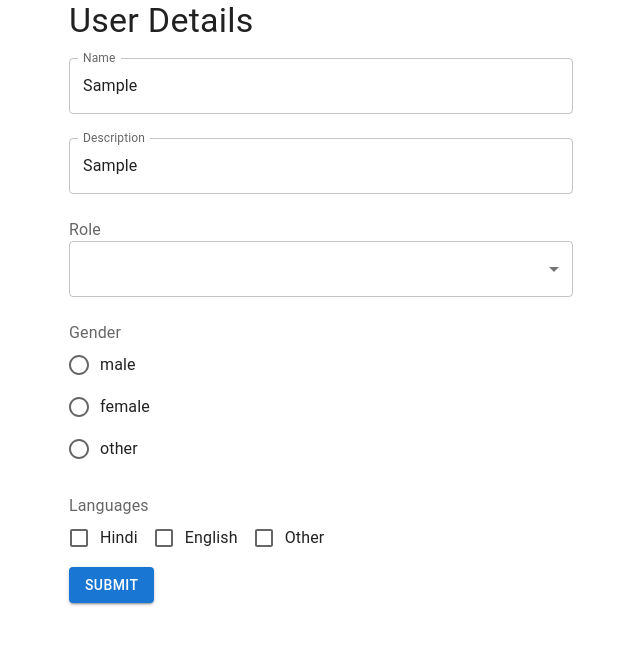
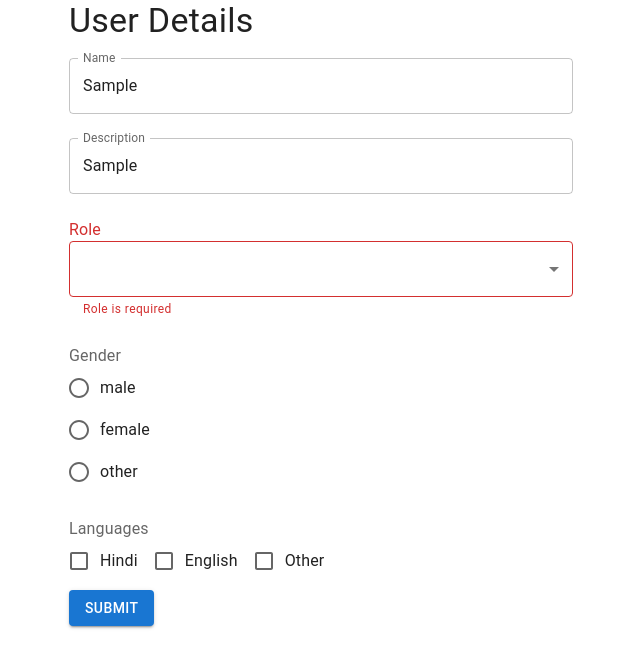
Before and after one commit to Ayuinfra/usefieldarray, a React (Create React App) app: page / in a window 1280 px wide. Both pictures are taken after typing "Sample", "Sample" into the empty fields and a click on the button "SUBMIT". Shown: the top 668 px of the page, without its empty margins (319-959 px from the left). Built offline with nearby package versions, Linux system fonts and the light colour scheme.

Commit message:
Role Updated

```diff
--- a/src/user/component_b/Component_B.tsx
+++ b/src/user/component_b/Component_B.tsx
@@ -2,7 +2,7 @@ import React from 'react';
 import { useForm, UseFormReturn } from 'react-hook-form';
 import { Button } from '@mui/material';
 import ControlledTextField from './ControlledTextField';
-import ControlledDropdown from './ControlledDropdown';
+import ControlledDropdown from './ControlledDropdown'; // Update the import based on your file structure
 import ControlledRadioGroup from './ControlledRadioGroup';
 import ControlledCheckboxGroup from './ControlledCheckBoxGroup';
 
@@ -22,8 +22,7 @@ const ComponentB: React.FC<ComponentBProps> = ({ onSubmit }) => {
   const {
     handleSubmit,
     control,
-    // eslint-disable-next-line no-empty-pattern
-    formState: { },
+    formState: { errors },
   }: UseFormReturn<FormValues> = useForm<FormValues>();
 
   return (
@@ -45,6 +44,8 @@ const ComponentB: React.FC<ComponentBProps> = ({ onSubmit }) => {
         name="role"
         label="Role"
         rules={{ required: 'Role is required' }}
+        error={!!errors.role}
+        errorMessage={errors.role?.message}
       />
 
       <ControlledRadioGroup
@@ -70,7 +71,6 @@ const ComponentB: React.FC<ComponentBProps> = ({ onSubmit }) => {
         }}
       />
 
-
       <Button type="submit" variant="contained" color="primary">
         Submit
       </Button>
--- a/src/user/component_b/ControlledDropdown.tsx
+++ b/src/user/component_b/ControlledDropdown.tsx
@@ -1,7 +1,7 @@
+// ControlledDropdown.tsx
 import React from 'react';
-import { Controller, Control, useForm } from 'react-hook-form';
+import { Controller, Control } from 'react-hook-form';
 import { FormControl, FormLabel, Select, MenuItem, FormHelperText } from '@mui/material';
-
 interface FormValues {
     name: string;
     description: string;
@@ -10,18 +10,19 @@ interface FormValues {
     languages: string[];
 }
 
+
 interface ControlledSelectProps {
     control: Control<FormValues>;
     name: keyof FormValues;
     label: string;
     rules?: Record<string, any>;
+    error?: boolean;
+    errorMessage?: string;
 }
 
-const ControlledDropdown: React.FC<ControlledSelectProps> = ({ control, name, label, rules }) => {
-    const { formState: { errors } } = useForm<FormValues>();
-
+const ControlledDropdown: React.FC<ControlledSelectProps> = ({ control, name, label, rules, error, errorMessage }) => {
     return (
-        <FormControl fullWidth variant="outlined" margin="normal" error={!!rules?.required && !!errors?.[name]}>
+        <FormControl fullWidth variant="outlined" margin="normal" error={error}>
             <FormLabel component="legend">{label}</FormLabel>
             <Controller
                 name={name}
@@ -34,7 +35,7 @@ const ControlledDropdown: React.FC<ControlledSelectProps> = ({ control, name, la
                     </Select>
                 )}
             />
-            {errors?.[name] && <FormHelperText>{errors[name]?.message}</FormHelperText>}
+            {error && <FormHelperText>{errorMessage}</FormHelperText>}
         </FormControl>
     );
 };
```
